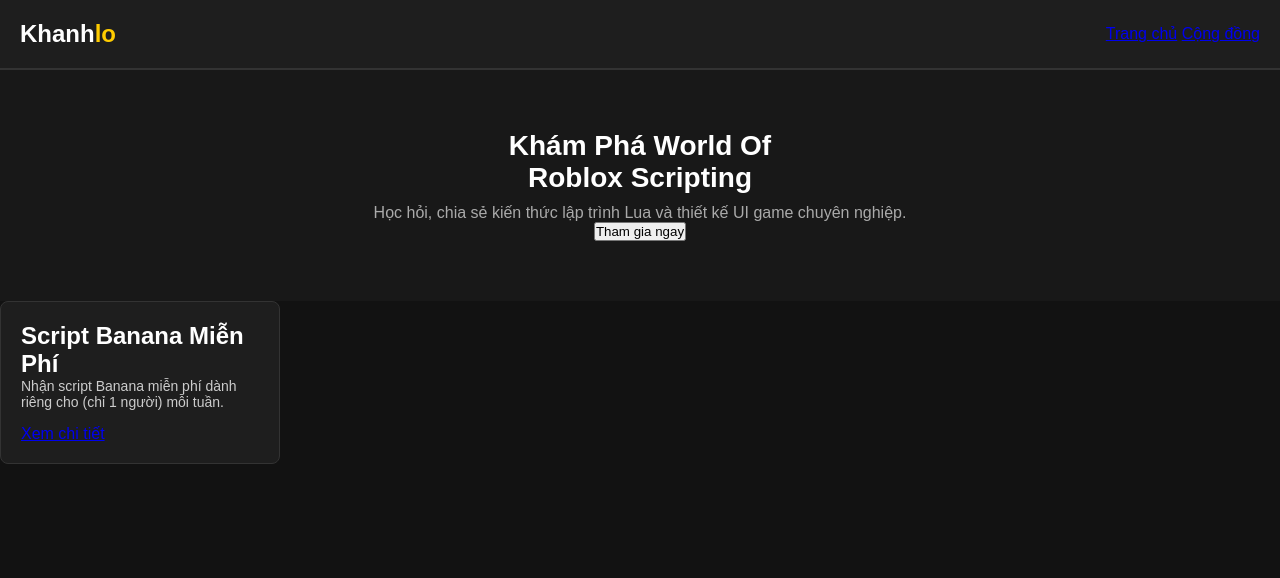
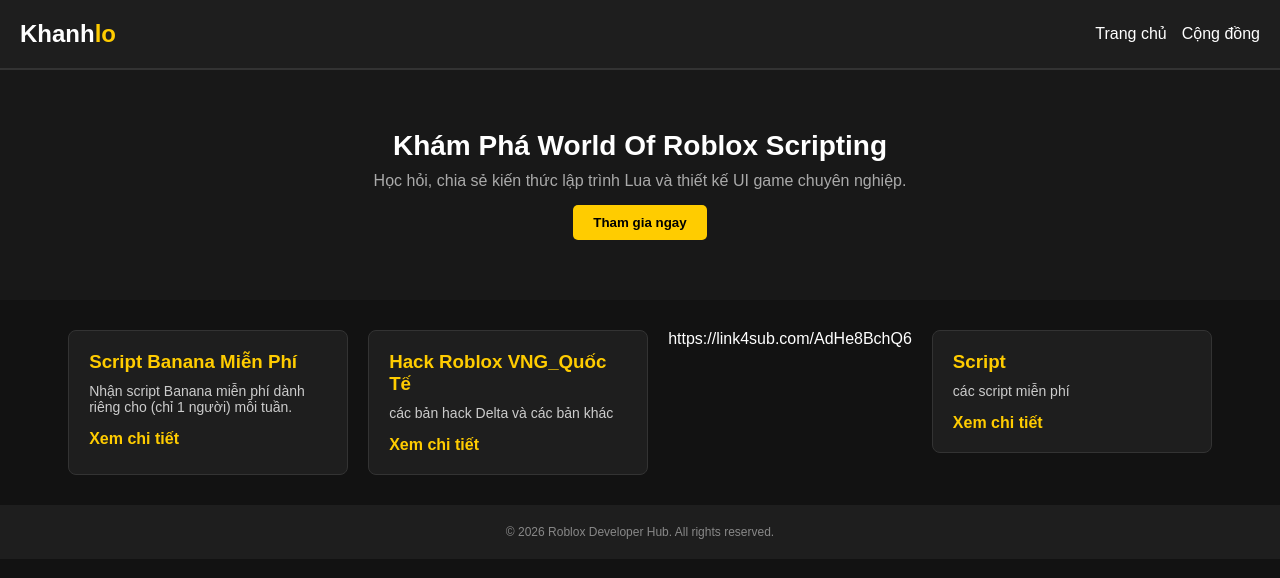
Before and after one commit to khanhhoang0334758874-cyber/Khanhlo, a plain HTML site: page index.html in a window 1280 px wide. Drawn offline with Linux system fonts and the light colour scheme.

Commit message:
Update index.html

```diff
--- a/index.html
+++ b/index.html
@@ -3,36 +3,50 @@
 <head>
     <meta charset="UTF-8">
     <meta name="viewport" content="width=device-width, initial-scale=1.0">
-    <title>Khanhlo - Roblox Scripting</title>
+    <title>Roblox Developer Hub</title>
     <link rel="stylesheet" href="style.css">
 </head>
 <body>
-
-    <!-- Header / Navbar -->
-    <header class="navbar">
+    <header>
         <div class="logo">Khanh<span>lo</span></div>
         <nav>
-            <a href="#">Trang chủ</a>
-            <a href="#">Cộng đồng</a>
+            <ul>
+                <li><a href="#">Trang chủ</a></li>
+                <li><a href="#">Cộng đồng</a></li>
+            </ul>
         </nav>
     </header>
 
-    <!-- Hero Section -->
+    <main>
         <section class="hero">
-        <h1>Khám Phá World Of<br>Roblox Scripting</h1>
+            <h1>Khám Phá World Of Roblox Scripting</h1>
             <p>Học hỏi, chia sẻ kiến thức lập trình Lua và thiết kế UI game chuyên nghiệp.</p>
-        <button class="btn-primary">Tham gia ngay</button>
+            <button class="btn">Tham gia ngay</button>
         </section>
 
-    <!-- Content Section -->
-    <section class="card-container">
-        <!-- Chỉ giữ lại 1 thẻ duy nhất theo yêu cầu -->
+        <section class="cards-container">
             <div class="card">
-            <h2>Script Banana Miễn Phí</h2>
+                <h3>Script Banana Miễn Phí</h3>
                 <p>Nhận script Banana miễn phí dành riêng cho (chỉ 1 người) mỗi tuần.</p>
-            <a href="#" class="card-link">Xem chi tiết</a>
+                <a href="#" class="card-btn">Xem chi tiết</a>
+            </div>
+
+            <div class="card">
+                <h3>Hack Roblox VNG_Quốc Tế</h3>
+                <p>các bản hack Delta và các bản khác</p>
+                <a href="#" class="card-btn">Xem chi tiết</a>
+            </div>https://link4sub.com/AdHe8BchQ6<div>
+
+            <div class="card">
+                <h3>Script</h3>
+                <p>các script miễn phí</p>
+                <a href="#" class="card-btn">Xem chi tiết</a>
             </div>
         </section>
+    </main>
 
+    <footer>
+        <p>&copy; 2026 Roblox Developer Hub. All rights reserved.</p>
+    </footer>
 </body>
 </html>
```
Lines whose indentation alone changed are shown as unchanged.
